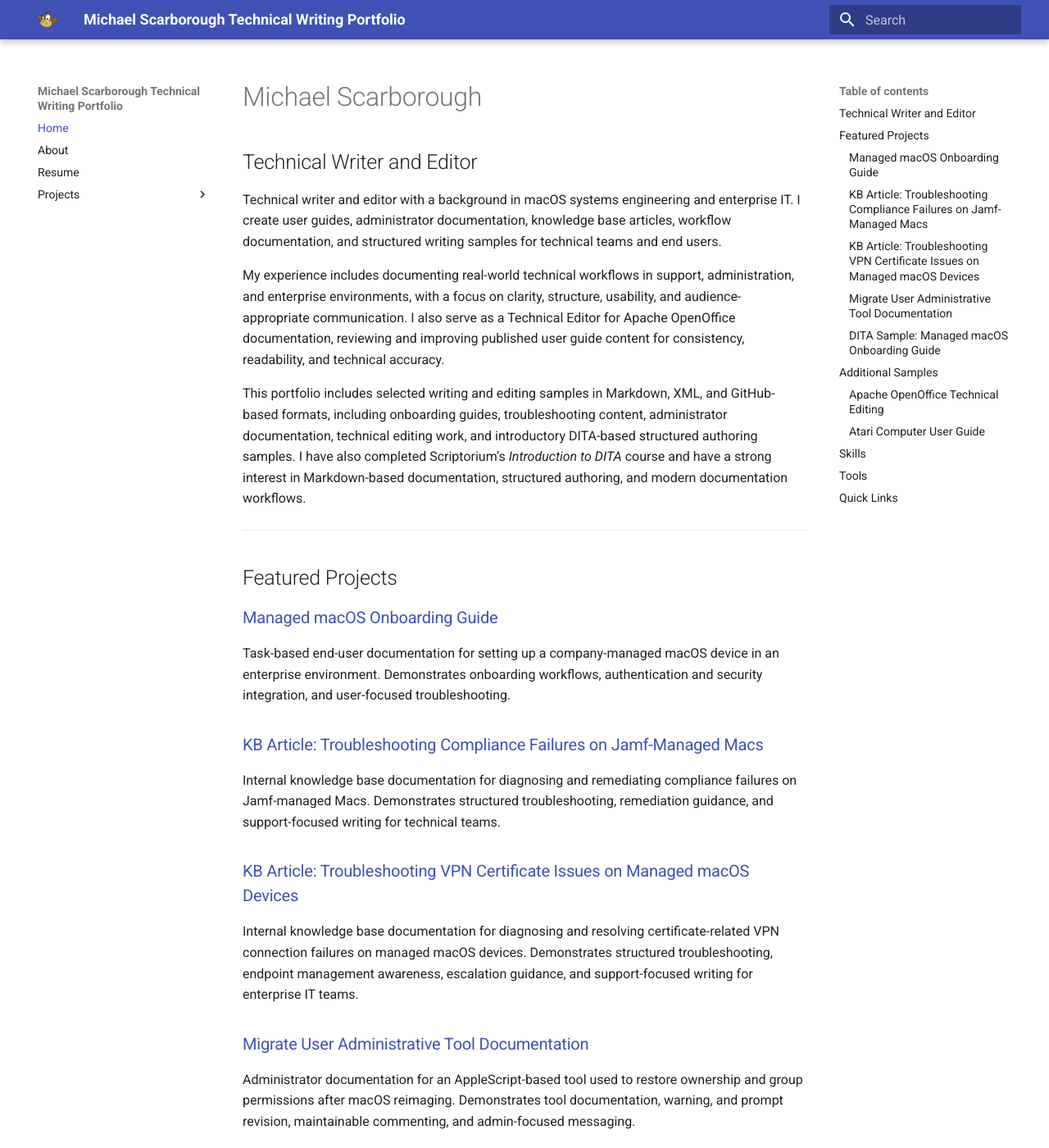
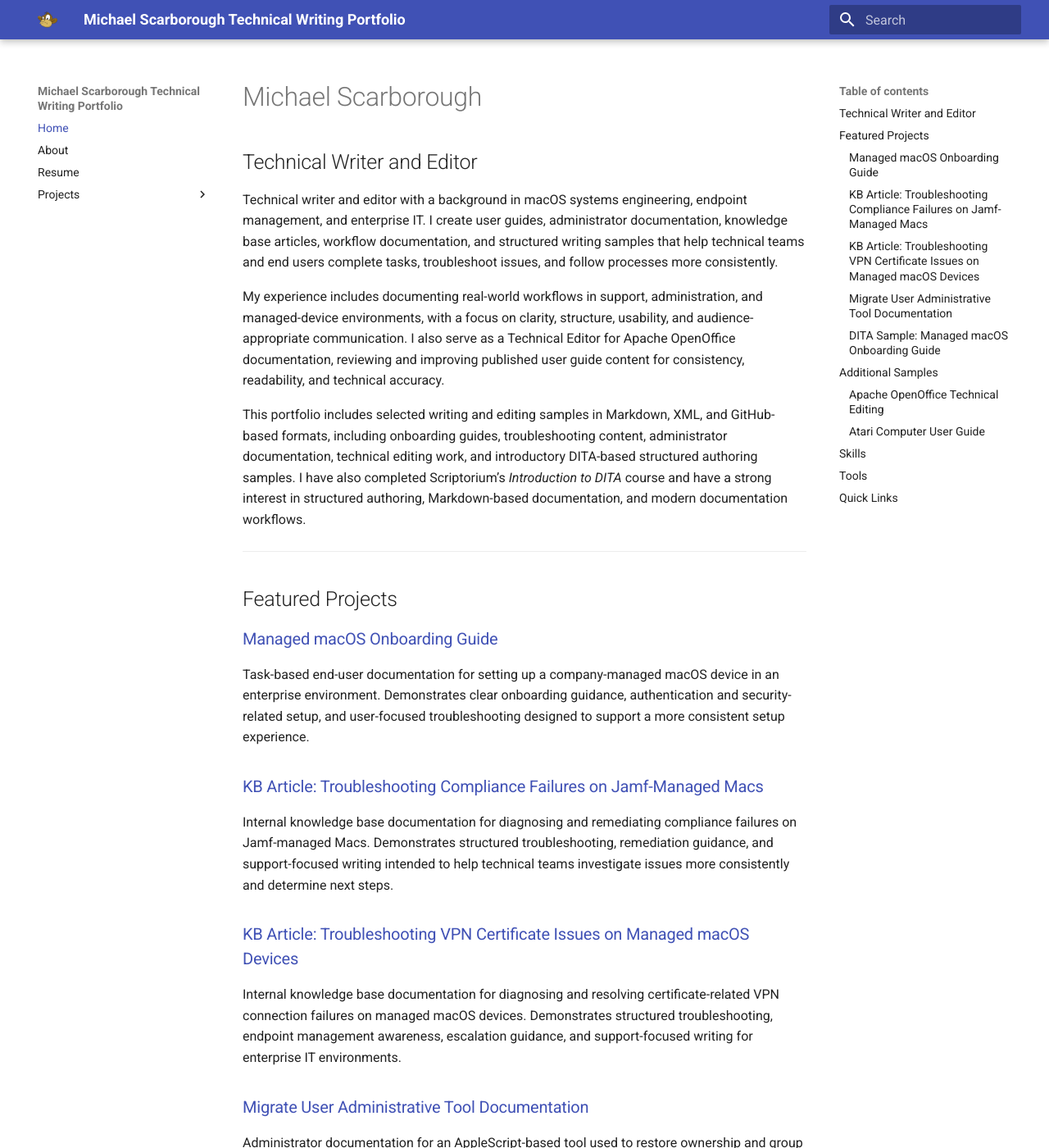
Before and after one commit to MackMike/technical-writing-portfolio-site, an MkDocs documentation site: the page built from docs/index.md, in a window 1280 px wide and 1400 px high. Shown: the whole window at 82% size. Built offline with MkDocs 1.6.1 and Material for MkDocs 9.7.7, drawn with Linux system fonts in a browser that asks for light colours; some of the changed text lies outside the part shown.

Commit message:
Update index.md

```diff
--- a/docs/index.md
+++ b/docs/index.md
@@ -2,27 +2,27 @@
 
 ## Technical Writer and Editor
 
-Technical writer and editor with a background in macOS systems engineering and enterprise IT. I create user guides, administrator documentation, knowledge base articles, workflow documentation, and structured writing samples for technical teams and end users.
+Technical writer and editor with a background in macOS systems engineering, endpoint management, and enterprise IT. I create user guides, administrator documentation, knowledge base articles, workflow documentation, and structured writing samples that help technical teams and end users complete tasks, troubleshoot issues, and follow processes more consistently.
 
-My experience includes documenting real-world technical workflows in support, administration, and enterprise environments, with a focus on clarity, structure, usability, and audience-appropriate communication. I also serve as a Technical Editor for Apache OpenOffice documentation, reviewing and improving published user guide content for consistency, readability, and technical accuracy.
+My experience includes documenting real-world workflows in support, administration, and managed-device environments, with a focus on clarity, structure, usability, and audience-appropriate communication. I also serve as a Technical Editor for Apache OpenOffice documentation, reviewing and improving published user guide content for consistency, readability, and technical accuracy.
 
-This portfolio includes selected writing and editing samples in Markdown, XML, and GitHub-based formats, including onboarding guides, troubleshooting content, administrator documentation, technical editing work, and introductory DITA-based structured authoring samples. I have also completed Scriptorium’s *Introduction to DITA* course and have a strong interest in Markdown-based documentation, structured authoring, and modern documentation workflows.
+This portfolio includes selected writing and editing samples in Markdown, XML, and GitHub-based formats, including onboarding guides, troubleshooting content, administrator documentation, technical editing work, and introductory DITA-based structured authoring samples. I have also completed Scriptorium’s *Introduction to DITA* course and have a strong interest in structured authoring, Markdown-based documentation, and modern documentation workflows.
 
 ---
 
 ## Featured Projects
 
 ### [Managed macOS Onboarding Guide](projects/managed-mac-onboarding.md)
-Task-based end-user documentation for setting up a company-managed macOS device in an enterprise environment. Demonstrates onboarding workflows, authentication and security integration, and user-focused troubleshooting.
+Task-based end-user documentation for setting up a company-managed macOS device in an enterprise environment. Demonstrates clear onboarding guidance, authentication and security-related setup, and user-focused troubleshooting designed to support a more consistent setup experience.
 
 ### [KB Article: Troubleshooting Compliance Failures on Jamf-Managed Macs](projects/jamf-managed-mac-compliance-troubleshooting.md)
-Internal knowledge base documentation for diagnosing and remediating compliance failures on Jamf-managed Macs. Demonstrates structured troubleshooting, remediation guidance, and support-focused writing for technical teams.
+Internal knowledge base documentation for diagnosing and remediating compliance failures on Jamf-managed Macs. Demonstrates structured troubleshooting, remediation guidance, and support-focused writing intended to help technical teams investigate issues more consistently and determine next steps.
 
 ### [KB Article: Troubleshooting VPN Certificate Issues on Managed macOS Devices](projects/vpn-certificate-troubleshooting-project.md)
-Internal knowledge base documentation for diagnosing and resolving certificate-related VPN connection failures on managed macOS devices. Demonstrates structured troubleshooting, endpoint management awareness, escalation guidance, and support-focused writing for enterprise IT teams.
+Internal knowledge base documentation for diagnosing and resolving certificate-related VPN connection failures on managed macOS devices. Demonstrates structured troubleshooting, endpoint management awareness, escalation guidance, and support-focused writing for enterprise IT environments.
 
 ### [Migrate User Administrative Tool Documentation](projects/migration-tool-project.md)
-Administrator documentation for an AppleScript-based tool used to restore ownership and group permissions after macOS reimaging. Demonstrates tool documentation, warning, and prompt revision, maintainable commenting, and admin-focused messaging.
+Administrator documentation for an AppleScript-based tool used to restore ownership and group permissions after macOS reimaging. Demonstrates administrator-focused documentation, revised prompts and warnings, maintainable commenting, and clearer messaging to support more reliable tool usage.
 
 ### [DITA Sample: Managed macOS Onboarding Guide](projects/dita-managed-mac-onboarding.md)
 A structured authoring sample that adapts a managed macOS onboarding guide into DITA using concept, task, reference, troubleshooting, and map-based organization. Demonstrates foundational DITA skills, structured XML authoring, and topic-based documentation design.
@@ -52,7 +52,7 @@ A Markdown-based user guide created to apply technical writing principles to leg
 
 - Markdown
 - GitHub and version-controlled documentation workflows
-DITA / XML (foundational)
+- DITA / XML (foundational)
 - macOS and Jamf Pro (subject-matter platforms)
 
 ---
```
Also changed, not shown: other parts of docs/index.md (+2 -2 lines).
